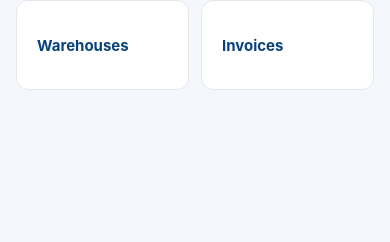
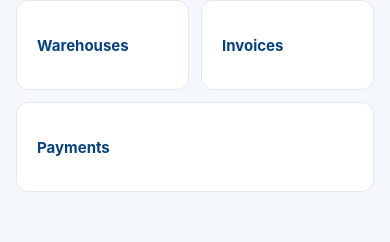
Before and after one commit to HetalRupareliya91/logicare-export, a React Native app in the folder mobile/: screen /Home in a window 390 px wide. Shown: the part 533-775 px from the top of the page. Built offline with nearby package versions, Linux system fonts and the light colour scheme.

Commit message:
feat(mobile): add Payments screen

```diff
--- /dev/null
+++ b/mobile/src/screens/PaymentScreen.js
@@ -0,0 +1,58 @@
+import React, { useCallback, useEffect, useState } from 'react';
+import { View, Text, TextInput, FlatList, ActivityIndicator, RefreshControl, StyleSheet } from 'react-native';
+import { fetchPaymentList } from '../api/payment';
+import { colors } from '../theme';
+
+export default function PaymentScreen() {
+  const [items, setItems] = useState([]);
+  const [q, setQ] = useState('');
+  const [loading, setLoading] = useState(true);
+  const [error, setError] = useState('');
+
+  const load = useCallback(() => {
+    setLoading(true);
+    fetchPaymentList(q)
+      .then((r) => { setItems(r.items || []); setError(''); })
+      .catch((e) => setError(e.message))
+      .finally(() => setLoading(false));
+  }, [q]);
+
+  useEffect(() => { load(); }, [load]);
+
+  return (
+    <View style={styles.container}>
+      <TextInput style={styles.search} placeholder="Search Payments" value={q} onChangeText={setQ} />
+      {error ? <Text style={styles.error}>{error}</Text> : null}
+      {loading && !items.length ? (
+        <ActivityIndicator style={{ marginTop: 24 }} color={colors.primary} />
+      ) : (
+        <FlatList
+          data={items}
+          keyExtractor={(i) => i._id}
+          refreshControl={<RefreshControl refreshing={loading} onRefresh={load} />}
+          ListEmptyComponent={<Text style={styles.empty}>No records found</Text>}
+          renderItem={({ item }) => (
+            <View style={styles.card}>
+              <Text style={styles.title}>{item.reference}</Text>
+              <Text style={styles.row}><Text style={styles.label}>Invoice No: </Text>{String(item.invoiceNo ?? '-')}</Text>
+              <Text style={styles.row}><Text style={styles.label}>Amount: </Text>{String(item.amount ?? '-')}</Text>
+              <Text style={styles.row}><Text style={styles.label}>Method: </Text>{String(item.method ?? '-')}</Text>
+              <Text style={styles.row}><Text style={styles.label}>Paid On: </Text>{item.paidOn ? new Date(item.paidOn).toLocaleDateString() : '-'}</Text>
+            </View>
+          )}
+        />
+      )}
+    </View>
+  );
+}
+
+const styles = StyleSheet.create({
+  container: { flex: 1, backgroundColor: colors.bg, padding: 16 },
+  search: { backgroundColor: '#fff', borderRadius: 10, padding: 12, borderWidth: 1, borderColor: colors.border, marginBottom: 12 },
+  card: { backgroundColor: colors.card, borderRadius: 12, padding: 14, marginBottom: 10, borderWidth: 1, borderColor: colors.border },
+  title: { fontSize: 16, fontWeight: '700', color: colors.primaryDark, marginBottom: 6 },
+  row: { color: colors.text, marginTop: 2 },
+  label: { color: colors.muted },
+  error: { color: colors.danger, marginBottom: 8 },
+  empty: { textAlign: 'center', color: colors.muted, marginTop: 24 },
+});
--- a/mobile/src/screens/registry.js
+++ b/mobile/src/screens/registry.js
@@ -8,6 +8,7 @@ import PortScreen from './PortScreen';
 import CarrierScreen from './CarrierScreen';
 import WarehouseScreen from './WarehouseScreen';
 import InvoiceScreen from './InvoiceScreen';
+import PaymentScreen from './PaymentScreen';
 
 export default [
   { name: 'Product', title: 'Products', component: ProductScreen },
@@ -20,4 +21,5 @@ export default [
   { name: 'Carrier', title: 'Carriers', component: CarrierScreen },
   { name: 'Warehouse', title: 'Warehouses', component: WarehouseScreen },
   { name: 'Invoice', title: 'Invoices', component: InvoiceScreen },
+  { name: 'Payment', title: 'Payments', component: PaymentScreen },
 ];
```
